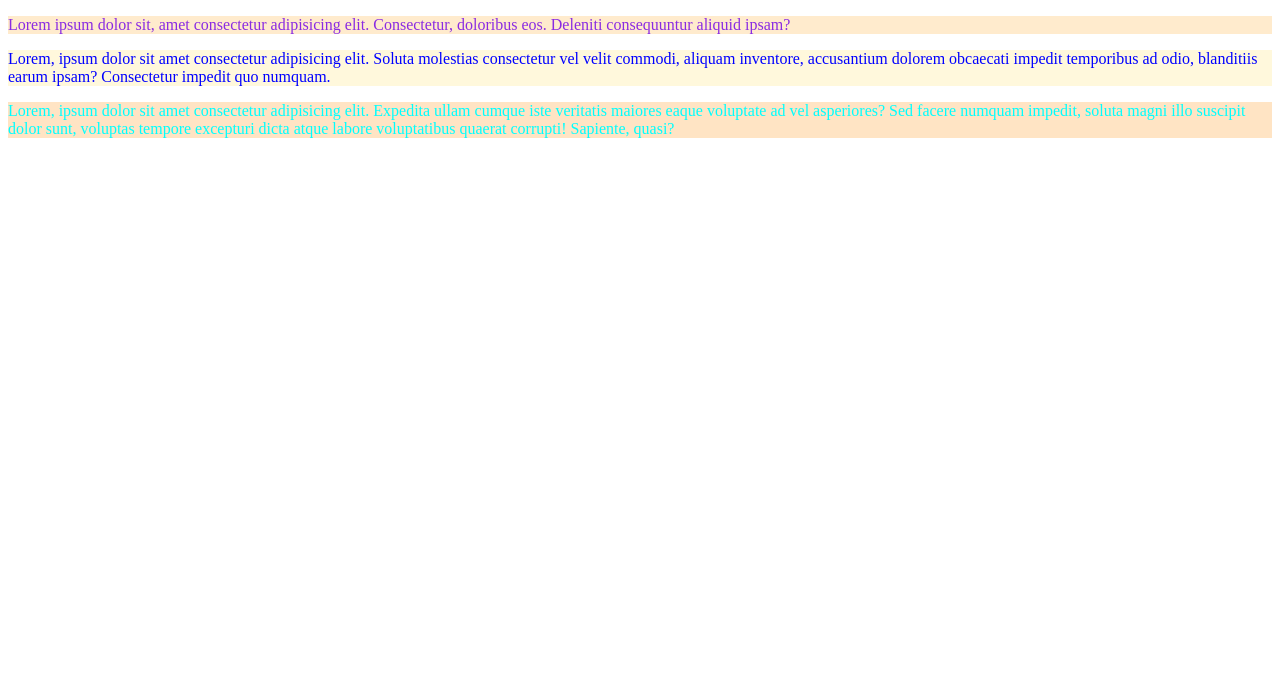
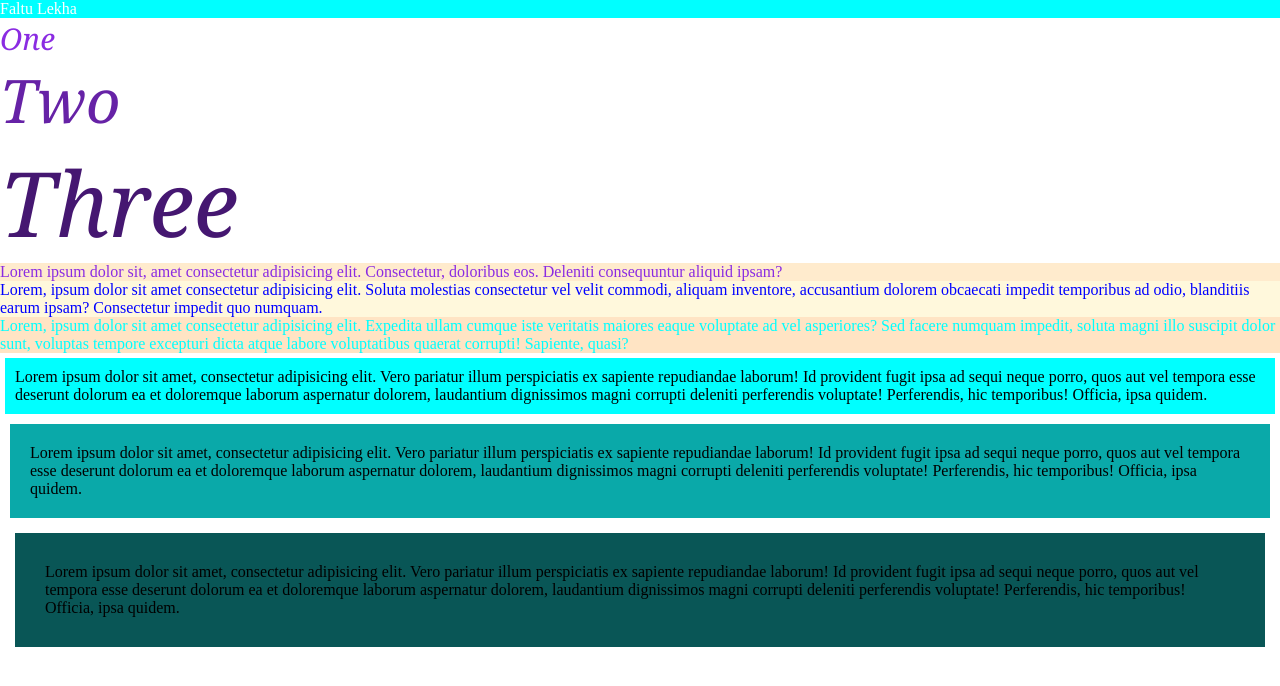
Before and after one commit to Arfan1317/Module-4, a plain HTML site: page index.html in a window 1280 px wide. Drawn offline with Linux system fonts and the light colour scheme.

Commit message:
rewritten css and html

```diff
--- a/index.css
+++ b/index.css
@@ -1,4 +1,53 @@
+*{
+    padding:0;
+    margin:0;
+}
+.X{
+padding:10px;
+margin:5px;
+align-items:center;
+background-color: aqua;
+}
+.Y{
+padding:20px;
+margin:10px;
+align-items:left;background-color: rgb(10, 169, 169);
+}
+.Z{
+padding:30px;
+margin:15px;
+align-items:right;background-color: rgb(9, 86, 86);
+}
 .one{
     color:blueviolet;
     background-color: blanchedalmond;
 }
+
+        .zero {
+            background-color: aqua;
+            color: rgb(255, 255, 255);
+        }
+        .A{
+            color:blueviolet;
+            align-items: center;
+            display: block;
+            font-size: 30px;
+            font-family: Cambria, Cochin, Georgia, Times, 'Times New Roman', serif;
+            font-style: italic;
+        }
+        .B{
+            color:rgb(102, 34, 166);
+            align-items: center;
+            display: block;
+            font-size: 60px;
+            font-family: Cambria, Cochin, Georgia, Times, 'Times New Roman', serif;
+            font-style: italic;
+        }
+        .C{
+            color:rgb(69, 23, 113);
+            align-items: center;
+            display: block;
+            font-size: 90px;
+            font-family: Cambria, Cochin, Georgia, Times, 'Times New Roman', serif;
+            font-style: italic;
+        }
--- a/index.html
+++ b/index.html
@@ -1,20 +1,45 @@
 <!DOCTYPE html>
 <html lang="en">
+
 <head>
     <meta charset="UTF-8">
     <meta name="viewport" content="width=device-width, initial-scale=1.0">
     <title>Document</title>
     <link rel="Stylesheet" href="index.css">
     <style>
-        .two{
-            color:blue;
+        .two {
+            color: blue;
             background-color: cornsilk;
         }
+
     </style>
 </head>
 <body>
-<p class="one">Lorem ipsum dolor sit, amet consectetur adipisicing elit. Consectetur, doloribus eos. Deleniti consequuntur aliquid ipsam?</p>
-<p class="two">Lorem, ipsum dolor sit amet consectetur adipisicing elit. Soluta molestias consectetur vel velit commodi, aliquam inventore, accusantium dolorem obcaecati impedit temporibus ad odio, blanditiis earum ipsam? Consectetur impedit quo numquam.</p>
-<p style="color:aqua; background-color: bisque;">Lorem, ipsum dolor sit amet consectetur adipisicing elit. Expedita ullam cumque iste veritatis maiores eaque voluptate ad vel asperiores? Sed facere numquam impedit, soluta magni illo suscipit dolor sunt, voluptas tempore excepturi dicta atque labore voluptatibus quaerat corrupti! Sapiente, quasi?</p>
+    <heading>
+        <p class="zero"> Faltu Lekha</p>
+    </heading>
+    <ol>
+        <li class="A">One</li>
+        <li class="B">Two</li>
+        <li class="C">Three</li>
+    </ol>
+    <p class="one">Lorem ipsum dolor sit, amet consectetur adipisicing elit. Consectetur, doloribus eos. Deleniti
+        consequuntur aliquid ipsam?</p>
+    <p class="two">Lorem, ipsum dolor sit amet consectetur adipisicing elit. Soluta molestias consectetur vel velit
+        commodi, aliquam inventore, accusantium dolorem obcaecati impedit temporibus ad odio, blanditiis earum ipsam?
+        Consectetur impedit quo numquam.</p>
+    <p style="color:aqua; background-color: bisque;">Lorem, ipsum dolor sit amet consectetur adipisicing elit. Expedita
+        ullam cumque iste veritatis maiores eaque voluptate ad vel asperiores? Sed facere numquam impedit, soluta magni
+        illo suscipit dolor sunt, voluptas tempore excepturi dicta atque labore voluptatibus quaerat corrupti! Sapiente,
+        quasi?</p>
+        <div class="X">
+            Lorem ipsum dolor sit amet, consectetur adipisicing elit. Vero pariatur illum perspiciatis ex sapiente repudiandae laborum! Id provident fugit ipsa ad sequi neque porro, quos aut vel tempora esse deserunt dolorum ea et doloremque laborum aspernatur dolorem, laudantium dignissimos magni corrupti deleniti perferendis voluptate! Perferendis, hic temporibus! Officia, ipsa quidem.
+        </div>
+        <div class="Y">
+            Lorem ipsum dolor sit amet, consectetur adipisicing elit. Vero pariatur illum perspiciatis ex sapiente repudiandae laborum! Id provident fugit ipsa ad sequi neque porro, quos aut vel tempora esse deserunt dolorum ea et doloremque laborum aspernatur dolorem, laudantium dignissimos magni corrupti deleniti perferendis voluptate! Perferendis, hic temporibus! Officia, ipsa quidem.
+        </div>
+        <div class="Z">
+            Lorem ipsum dolor sit amet, consectetur adipisicing elit. Vero pariatur illum perspiciatis ex sapiente repudiandae laborum! Id provident fugit ipsa ad sequi neque porro, quos aut vel tempora esse deserunt dolorum ea et doloremque laborum aspernatur dolorem, laudantium dignissimos magni corrupti deleniti perferendis voluptate! Perferendis, hic temporibus! Officia, ipsa quidem.
+        </div>
 </body>
 </html>
```
